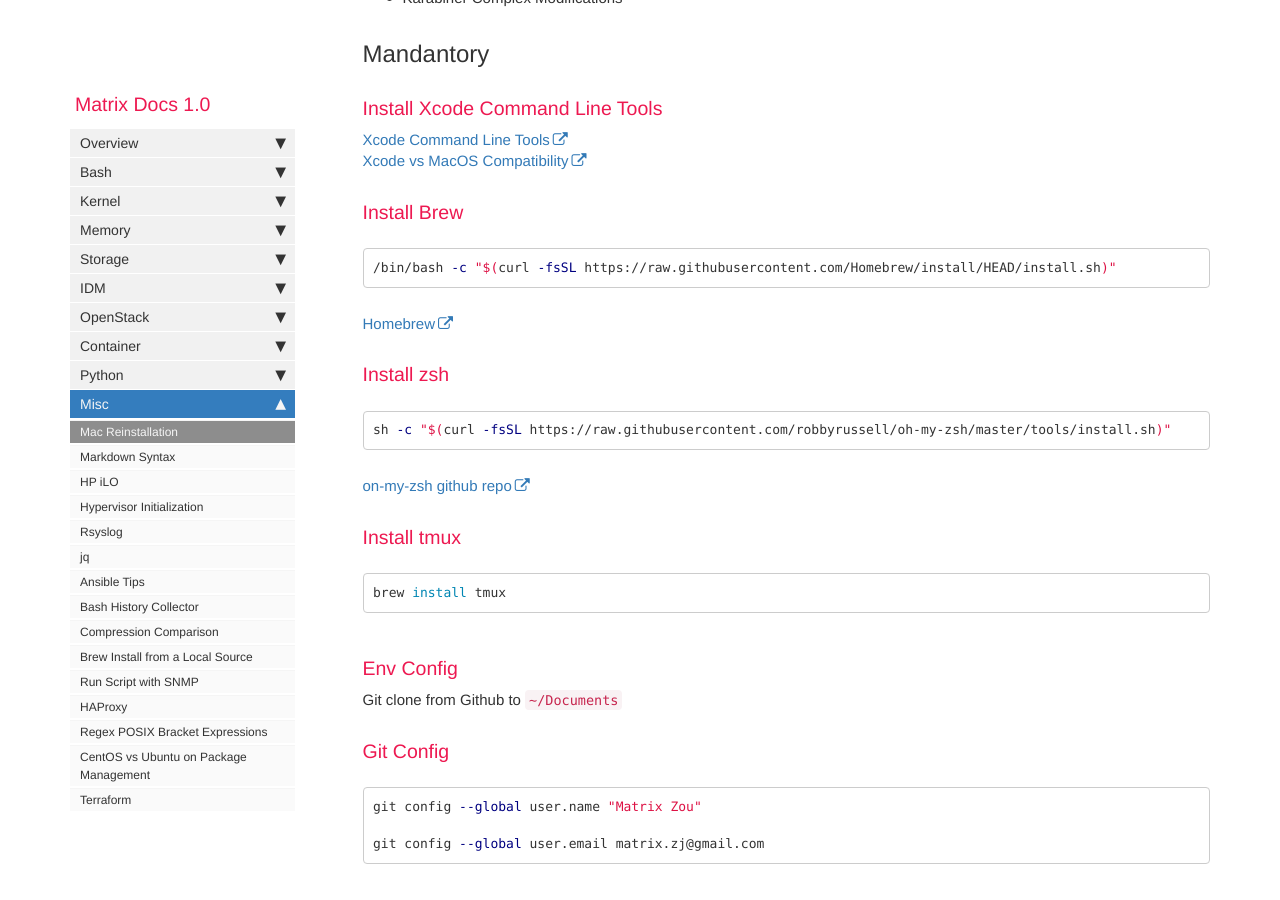
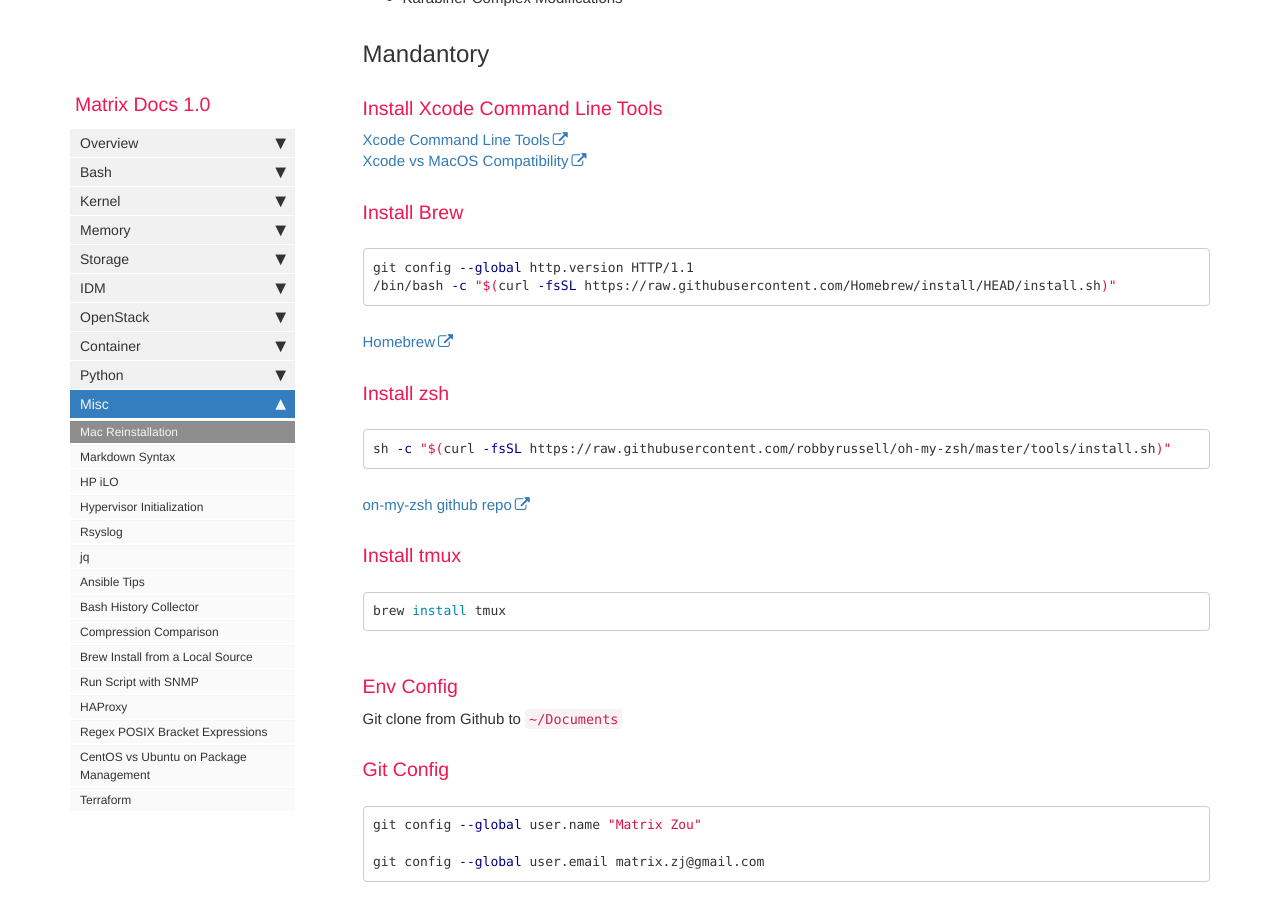
Before and after one commit to matrixzj/documentations, a Jekyll site: the page built from pages/misc/misc_mac_reinstallation_steps.md, in a window 1280 px wide and 900 px high, scrolled down 988 px. Built offline with Jekyll 4.4.1, drawn with Linux system fonts in a browser that asks for light colours; comment, search, counter and statistics services are not loaded.

Commit message:
There are        1 files have been modified at 2023-12-12 23:18:28 . 	-rw-r--r--  1 jzou  staff  6644 Dec 12 23:18 pages/misc/misc_mac_reinstallation_steps.md No files have been added. No files have been deleted. No file type has been changed.

````diff
--- a/pages/misc/misc_mac_reinstallation_steps.md
+++ b/pages/misc/misc_mac_reinstallation_steps.md
@@ -23,6 +23,7 @@ folder: Misc
 
 ### Install Brew
 ```bash
+git config --global http.version HTTP/1.1
 /bin/bash -c "$(curl -fsSL https://raw.githubusercontent.com/Homebrew/install/HEAD/install.sh)"
 ```
 [Homebrew](https://brew.sh/)
````
